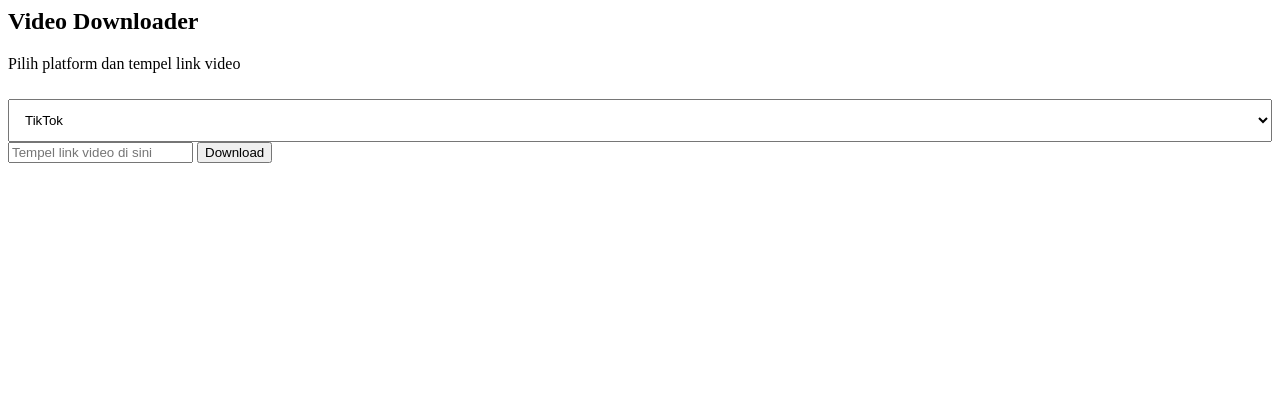
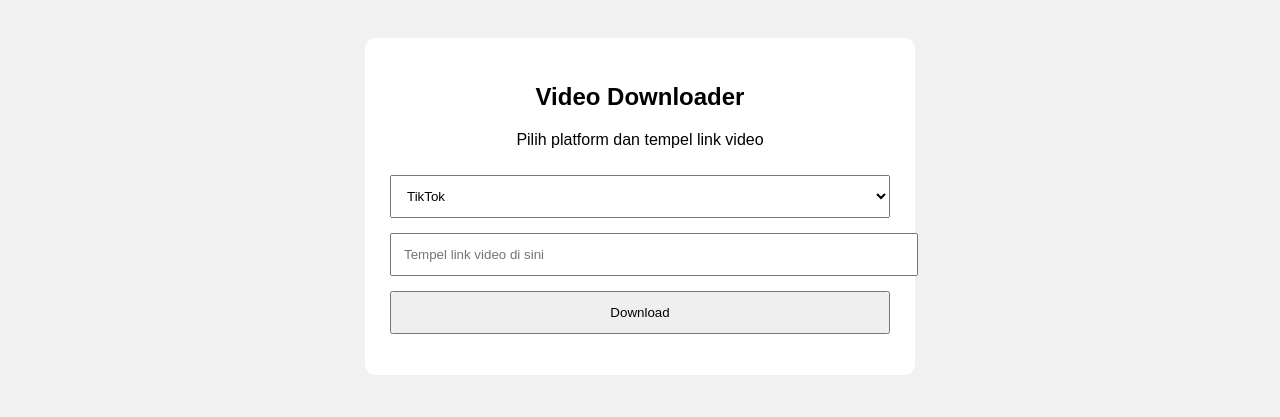
Before and after one commit to azzaibnumarkiz/downloader, a plain HTML site: page index.html in a window 1280 px wide. Drawn offline with Linux system fonts and the light colour scheme.

Commit message:
Update index.html

```diff
--- a/index.html
+++ b/index.html
@@ -1,3 +1,37 @@
+<!DOCTYPE html>
+<html lang="id">
+<head>
+    <meta charset="UTF-8">
+    <title>TikTok Downloader</title>
+    <meta name="viewport" content="width=device-width, initial-scale=1">
+    <style>
+        body {
+            font-family: Arial, sans-serif;
+            background: #f1f1f1;
+            padding: 30px;
+            text-align: center;
+        }
+        .box {
+            background: #ffffff;
+            max-width: 500px;
+            margin: auto;
+            padding: 25px;
+            border-radius: 10px;
+        }
+        input {
+            width: 100%;
+            padding: 12px;
+            margin-top: 15px;
+        }
+        button {
+            margin-top: 15px;
+            padding: 12px;
+            width: 100%;
+            cursor: pointer;
+        }
+    </style>
+</head>
+
 <body>
 
 <div class="box">
@@ -38,3 +72,5 @@
 </script>
 
 </body>
+
+</html>
```
